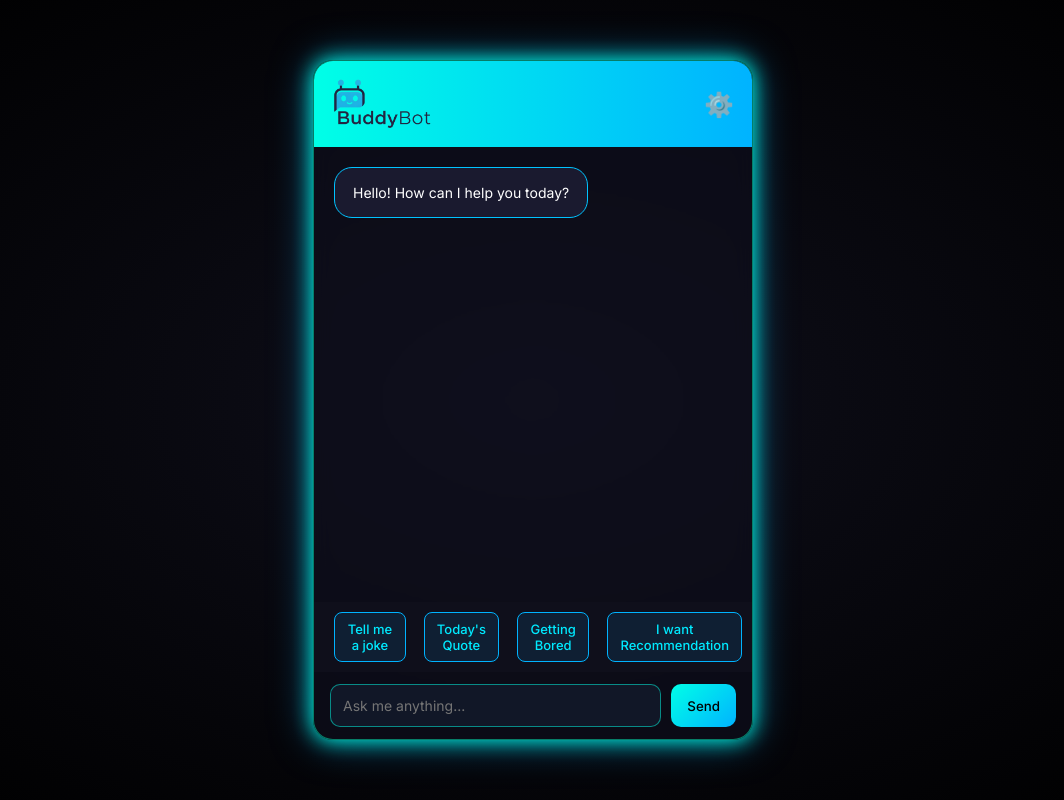
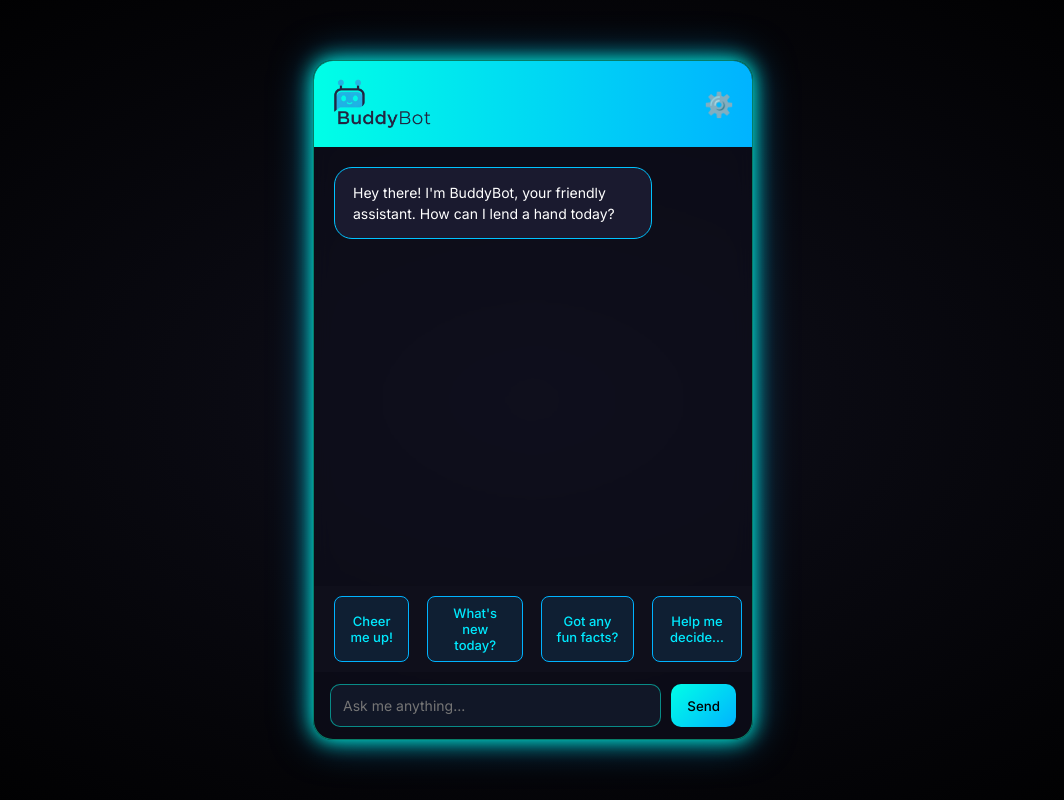
Before and after one commit to Niharika2313/BuddyBot, a Flask app: page / in a window 1280 px wide. Shown: the whole page, without its empty margins (107-1171 px from the left). Run offline with Flask 3, Linux system fonts and the light colour scheme.

Commit message:
Changed example prompts

```diff
--- a/app/static/css/style.css
+++ b/app/static/css/style.css
@@ -293,8 +293,9 @@ button:hover {
 }
 .dropdown-button:hover {
   background-color: rgba(0,0,0,0.1);
-  transform: rotate();
 }
+
+/* Added or corrected styles */
 .header-logo {
   height: 50px;
   width: auto;
--- a/app/static/js/script.js
+++ b/app/static/js/script.js
@@ -4,12 +4,152 @@ document.addEventListener('DOMContentLoaded', function() {
     const themeToggle = document.getElementById('theme-toggle');
     const clearChatButton = document.getElementById('clear-chat-button');
     const chatBox = document.getElementById('chat-box');
+    const userInputElement = document.getElementById("user-input");
     const body = document.body;
-  const initialBotMessage = "Hello! How can I help you today?";
 
-  function setupInitialChat() {
-    appendMessage(initialBotMessage, "bot-message");
+    const initialBotMessage = "Hey there! I'm BuddyBot, your friendly assistant. How can I lend a hand today?";
+    let loadingMessageDiv = null; // Used for loading indicator
+
+    // --- Chat Display Functions ---
+
+    function appendMessage(text, className) {
+        let messageDiv = document.createElement("div");
+        messageDiv.className = `message ${className}`;
+        messageDiv.innerHTML = text; // For Markdown parsing
+        chatBox.appendChild(messageDiv);
+        chatBox.scrollTop = chatBox.scrollHeight;
     }
+
+    function showOptions(options) {
+        // Remove existing options to prevent duplicates
+        const existingOptions = chatBox.querySelector('.options');
+        if (existingOptions) {
+            existingOptions.remove();
+        }
+
+        let optionsDiv = document.createElement("div");
+        optionsDiv.className = "options";
+
+        options.forEach(option => {
+            let btn = document.createElement("button");
+            btn.className = "option-btn quick-actions-button";
+            btn.innerText = option;
+            btn.onclick = function() {
+                appendMessage(option, "user-message");
+                sendMessage(option.toLowerCase());
+                optionsDiv.remove(); // Remove options after selection
+            };
+            optionsDiv.appendChild(btn);
+        });
+
+        chatBox.appendChild(optionsDiv);
+        chatBox.scrollTop = chatBox.scrollHeight;
+    }
+
+    // --- Backend Communication ---
+
+    async function fetchResponse(userInput) {
+        // Show loading indicator
+        loadingMessageDiv = document.createElement("div");
+        loadingMessageDiv.className = "message bot-message loading";
+        loadingMessageDiv.innerHTML = "BuddyBot is typing...";
+        chatBox.appendChild(loadingMessageDiv);
+        chatBox.scrollTop = chatBox.scrollHeight;
+
+        try {
+            let response = await fetch("/chat", {
+                method: "POST",
+                headers: { "Content-Type": "application/json" },
+                body: JSON.stringify({ message: userInput })
+            });
+
+            if (!response.ok) {
+                throw new Error(`Server responded with status: ${response.status}`);
+            }
+
+            let data = await response.json();
+
+            // Remove loading indicator
+            if (loadingMessageDiv) {
+                loadingMessageDiv.remove();
+                loadingMessageDiv = null;
+            }
+
+            appendMessage(marked.parse(data.reply), "bot-message");
+
+            // Handle multi-step cart confirmation
+            if (currentStep === "add_to_cart") {
+                appendMessage("Would you like to add these ingredients to your cart?", "bot-message");
+                showOptions(["Yes", "No"]);
+            }
+
+        } catch (error) {
+            console.error("Fetch Error:", error);
+            if (loadingMessageDiv) {
+                loadingMessageDiv.remove();
+                loadingMessageDiv = null;
+            }
+            appendMessage("⚠️ Oops! BuddyBot can't reach the server right now. Please try again!", "bot-message");
+        }
+    }
+
+    // --- User Input & Actions ---
+
+    let currentStep = null; // For multi-step conversations
+
+    window.sendMessage = async function(userInput = null) {
+        if (userInput === null) {
+            userInput = userInputElement.value.trim();
+            if (userInput === "") return;
+            appendMessage(userInput, "user-message");
+            userInputElement.value = "";
+        }
+
+        // Clear active options if user types a new message
+        const activeOptions = chatBox.querySelector('.options');
+        if (activeOptions && currentStep !== "add_to_cart") {
+            activeOptions.remove();
+        }
+
+        // Multi-step conversation logic
+        if (currentStep === "budget") {
+            fetchResponse(`Make a grocery list under ₹${userInput} for a week`);
+            currentStep = null;
+        } else if (currentStep === "ingredient_list") {
+            fetchResponse(`Give the ingredient list for ${userInput}`);
+            currentStep = "add_to_cart";
+        } else if (currentStep === "add_to_cart") {
+            if (userInput.toLowerCase() === "yes") {
+                fetchResponse("Got it! Adding those ingredients to your cart for you.");
+            } else {
+                appendMessage("Okay, not adding to the cart for now.", "bot-message");
+            }
+            currentStep = null;
+        } else {
+            fetchResponse(userInput);
+        }
+    }
+
+    window.sendQuickMessage = function(action) {
+        appendMessage(action, "user-message");
+
+        // Map quick actions to backend prompts
+        if (action === "Cheer me up!") {
+            fetchResponse("Tell me a funny joke!");
+            currentStep = null;
+        } else if (action === "What's new today?") {
+            fetchResponse("Give me a quick update on current events or interesting facts.");
+            currentStep = null;
+        } else if (action === "Got any fun facts?") {
+            fetchResponse("Tell me a cool and random fun fact.");
+            currentStep = null;
+        } else if (action === "Help me decide...") {
+            fetchResponse("I need a recommendation for something cool.");
+            currentStep = null;
+        }
+    }
+
+    // --- UI Event Listeners & Initialization ---
 
     settingsButton.addEventListener('click', function(event) {
         event.stopPropagation();
@@ -17,7 +157,7 @@ document.addEventListener('DOMContentLoaded', function() {
     });
 
     window.addEventListener('click', function(event) {
-    if (settingsDropdown.classList.contains('show')) {
+        if (settingsDropdown.classList.contains('show') && !settingsButton.contains(event.target)) {
             settingsDropdown.classList.remove('show');
         }
     });
@@ -32,6 +172,7 @@ document.addEventListener('DOMContentLoaded', function() {
         }
     });
 
+    // Load saved theme on startup
     const savedTheme = localStorage.getItem('theme');
     if (savedTheme === 'light') {
         body.classList.add('light-mode');
@@ -44,104 +185,19 @@ document.addEventListener('DOMContentLoaded', function() {
     clearChatButton.addEventListener('click', function() {
         chatBox.innerHTML = '';
         setupInitialChat();
+        currentStep = null;
+        settingsDropdown.classList.remove('show');
     });
 
-  let currentStep = null;
-
-  window.handleKeyPress = function(event) {
+    userInputElement.addEventListener('keypress', function(event) {
         if (event.key === "Enter") {
             sendMessage();
         }
+    });
+
+    function setupInitialChat() {
+        appendMessage(initialBotMessage, "bot-message");
     }
 
-  window.sendMessage = async function(userInput = null) {
-    if (!userInput) {
-      const userInputElement = document.getElementById("user-input");
-      userInput = userInputElement.value.trim();
-      if (userInput === "") return;
-      appendMessage(userInput, "user-message");
-      userInputElement.value = "";
-    }
-
-    if (currentStep === "budget") {
-      fetchResponse(`Make a grocery list under ₹${userInput} for a week`);
-      currentStep = null;
-    } else if (currentStep === "ingredient_list") {
-      fetchResponse(`Give the ingredient list for ${userInput}`);
-      currentStep = "add_to_cart";
-    } else if (currentStep === "add_to_cart") {
-      if (userInput.toLowerCase() === "yes") {
-        fetchResponse("Adding ingredients to cart.");
-      } else {
-        appendMessage("Okay, not adding to the cart.", "bot-message");
-      }
-      currentStep = null;
-    } else {
-      fetchResponse(userInput);
-    }
-  }
-
-  window.sendQuickMessage = function(action) {
-    appendMessage(action, "user-message");
-
-    if (action === "Budget List") {
-      appendMessage("Enter your budget (₹):", "bot-message");
-      currentStep = "budget";
-    } else if (action === "Get Ingredient List") {
-      appendMessage("Enter the recipe name:", "bot-message");
-      currentStep = "ingredient_list";
-    } else {
-      fetchResponse(action);
-    }
-  }
-
-  async function fetchResponse(userInput) {
-    try {
-      let response = await fetch("/chat", {
-        method: "POST",
-        headers: { "Content-Type": "application/json" },
-        body: JSON.stringify({ message: userInput })
+    setupInitialChat(); // Initialize chat on load
 });
-      let data = await response.json();
-      appendMessage(marked.parse(data.reply), "bot-message");
-
-      if (currentStep === "add_to_cart") {
-        appendMessage("Would you like to add these ingredients to your cart?", "bot-message");
-        showOptions(["Yes", "No"]);
-      }
-    } catch (error) {
-      console.error("Fetch Error:", error);
-      appendMessage("⚠️ Error: Could not reach the server.", "bot-message");
-    }
-  }
-
-  function appendMessage(text, className) {
-    let messageDiv = document.createElement("div");
-    messageDiv.className = `message ${className}`;
-    messageDiv.innerHTML = text;
-    chatBox.appendChild(messageDiv);
-    chatBox.scrollTop = chatBox.scrollHeight;
-  }
-
-  function showOptions(options) {
-    let optionsDiv = document.createElement("div");
-    optionsDiv.className = "options";
-
-    options.forEach(option => {
-      let btn = document.createElement("button");
-      btn.className = "option-btn";
-      btn.innerText = option;
-      btn.onclick = function () {
-        appendMessage(option, "user-message");
-        sendMessage(option.toLowerCase());
-        optionsDiv.remove();
-      };
-      optionsDiv.appendChild(btn);
-    });
-
-    chatBox.appendChild(optionsDiv);
-    chatBox.scrollTop = chatBox.scrollHeight;
-  }
-
-  setupInitialChat();
-});
--- a/app/templates/index.html
+++ b/app/templates/index.html
@@ -27,10 +27,10 @@
     </div>
     <div id="chat-box" class="chat-box"></div>
     <div class="quick-actions">
-      <button onclick="sendQuickMessage('Tell me a joke')">Tell me a joke</button>
-      <button onclick="sendQuickMessage('Give me today\'s quote')">Today's Quote</button>
-      <button onclick="sendQuickMessage('Say something fun')">Getting Bored</button>
-      <button onclick="sendQuickMessage('Recommend something cool')">I want Recommendation</button>
+      <button onclick="sendQuickMessage('Cheer me up!')">Cheer me up!</button>
+      <button onclick="sendQuickMessage('What\'s new today?')">What's new today?</button>
+      <button onclick="sendQuickMessage('Got any fun facts?')">Got any fun facts?</button>
+      <button onclick="sendQuickMessage('Help me decide...')">Help me decide...</button>
     </div>
     <div class="chat-input">
       <input type="text" id="user-input" placeholder="Ask me anything..." onkeypress="handleKeyPress(event)" />
```
Lines whose indentation alone changed are shown as unchanged.
